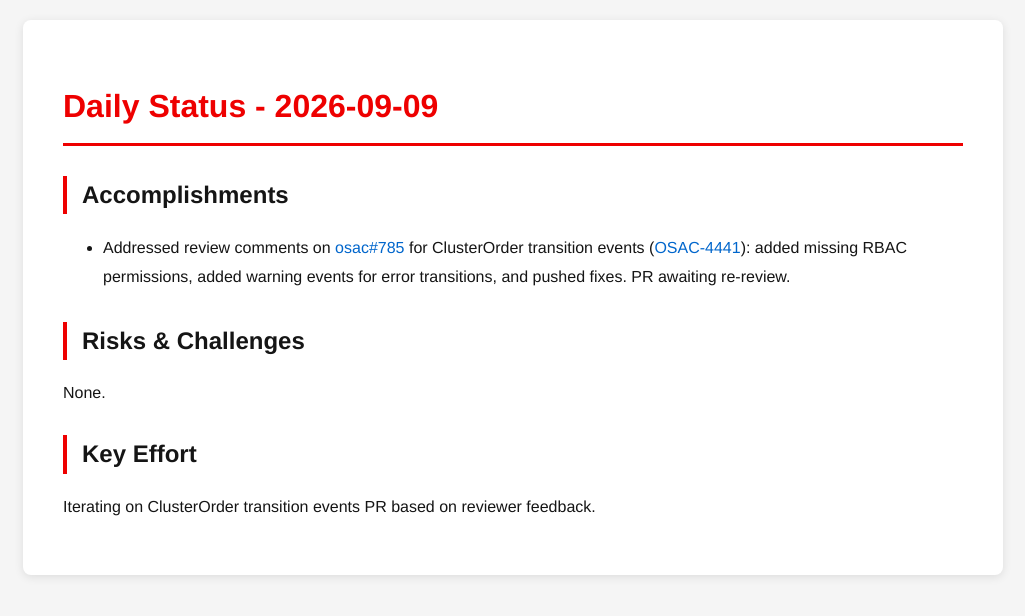
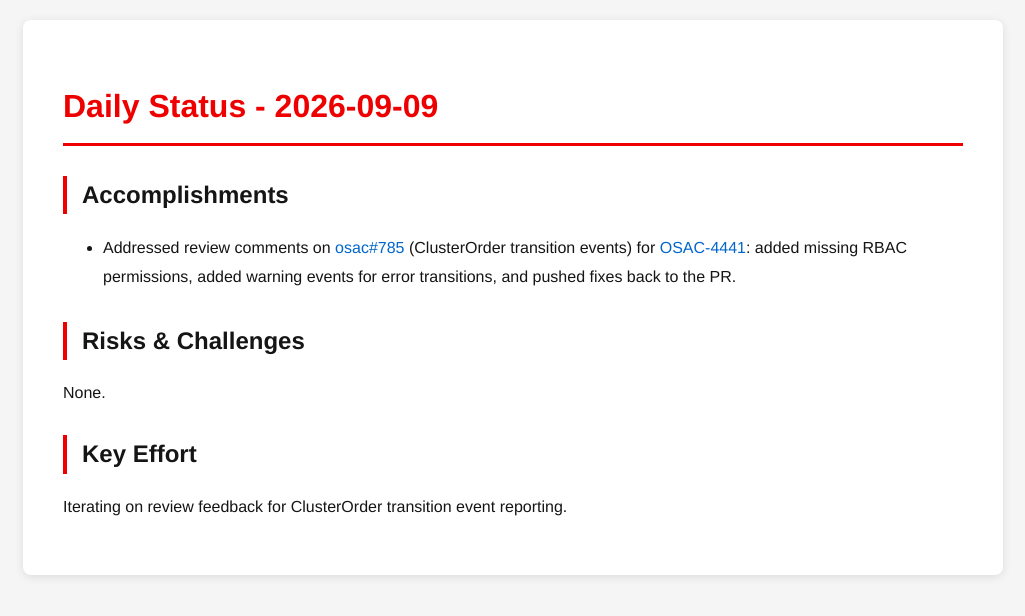
Before and after one commit to tzvatot/daily-status, a Jekyll site: the page built from 2026-09-09.md, in a window 1280 px wide. Shown: the top 616 px of the page, without its empty margins (127-1152 px from the left). Built offline with Jekyll 4.4.1, drawn with Linux system fonts in a browser that asks for light colours.

Commit message:
Daily status update - 2026-09-09

```diff
--- a/2026-09-09.md
+++ b/2026-09-09.md
@@ -7,10 +7,10 @@ date: 2026-09-09
 # Daily Status - 2026-09-09
 
 ## Accomplishments
-- Addressed review comments on [osac#785](https://github.com/osac-project/osac/pull/785) for ClusterOrder transition events ([OSAC-4441](https://redhat.atlassian.net/browse/OSAC-4441)): added missing RBAC permissions, added warning events for error transitions, and pushed fixes. PR awaiting re-review.
+- Addressed review comments on [osac#785](https://github.com/osac-project/osac/pull/785) (ClusterOrder transition events) for [OSAC-4441](https://redhat.atlassian.net/browse/OSAC-4441): added missing RBAC permissions, added warning events for error transitions, and pushed fixes back to the PR.
 
 ## Risks & Challenges
 None.
 
 ## Key Effort
-Iterating on ClusterOrder transition events PR based on reviewer feedback.
+Iterating on review feedback for ClusterOrder transition event reporting.
```
